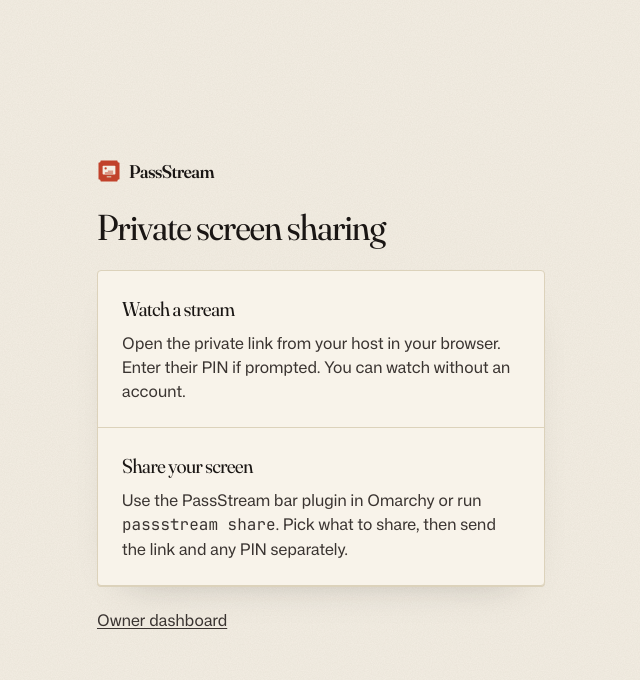
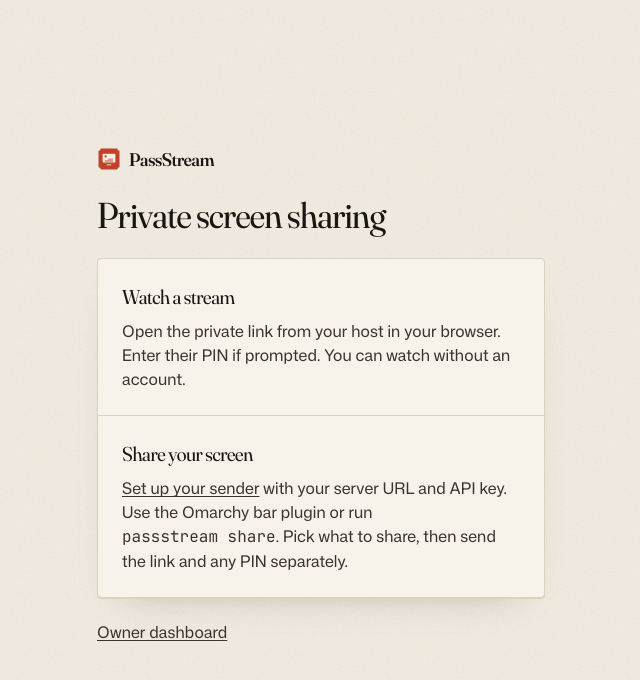
Before and after one commit to Zeus-Deus/passstream, a React (Vite) app in the folder web/: page / in a window 1280 px wide. Shown: the top 680 px of the page, without its empty margins (319-959 px from the left). Built offline with nearby package versions, Linux system fonts and the light colour scheme.

Commit message:
Link first-time senders to the client setup instructions

```diff
--- a/web/src/home.tsx
+++ b/web/src/home.tsx
@@ -17,7 +17,7 @@ export function Home() {
           <section className="p-4 sm:p-6">
             <h2 className="display text-xl">Share your screen</h2>
             <p className="mt-2 text-ink-soft">
-              Use the PassStream bar plugin in Omarchy or run <code className="num whitespace-nowrap">passstream share</code>. Pick what to share, then send the link and any PIN separately.
+              <a className="underline underline-offset-2" href="https://github.com/Zeus-Deus/passstream#run-locally">Set up your sender</a> with your server URL and API key. Use the Omarchy bar plugin or run <code className="num whitespace-nowrap">passstream share</code>. Pick what to share, then send the link and any PIN separately.
             </p>
           </section>
         </div>
```
Also changed, not shown: 1 other file (tests, documents, lock files or other folders).
